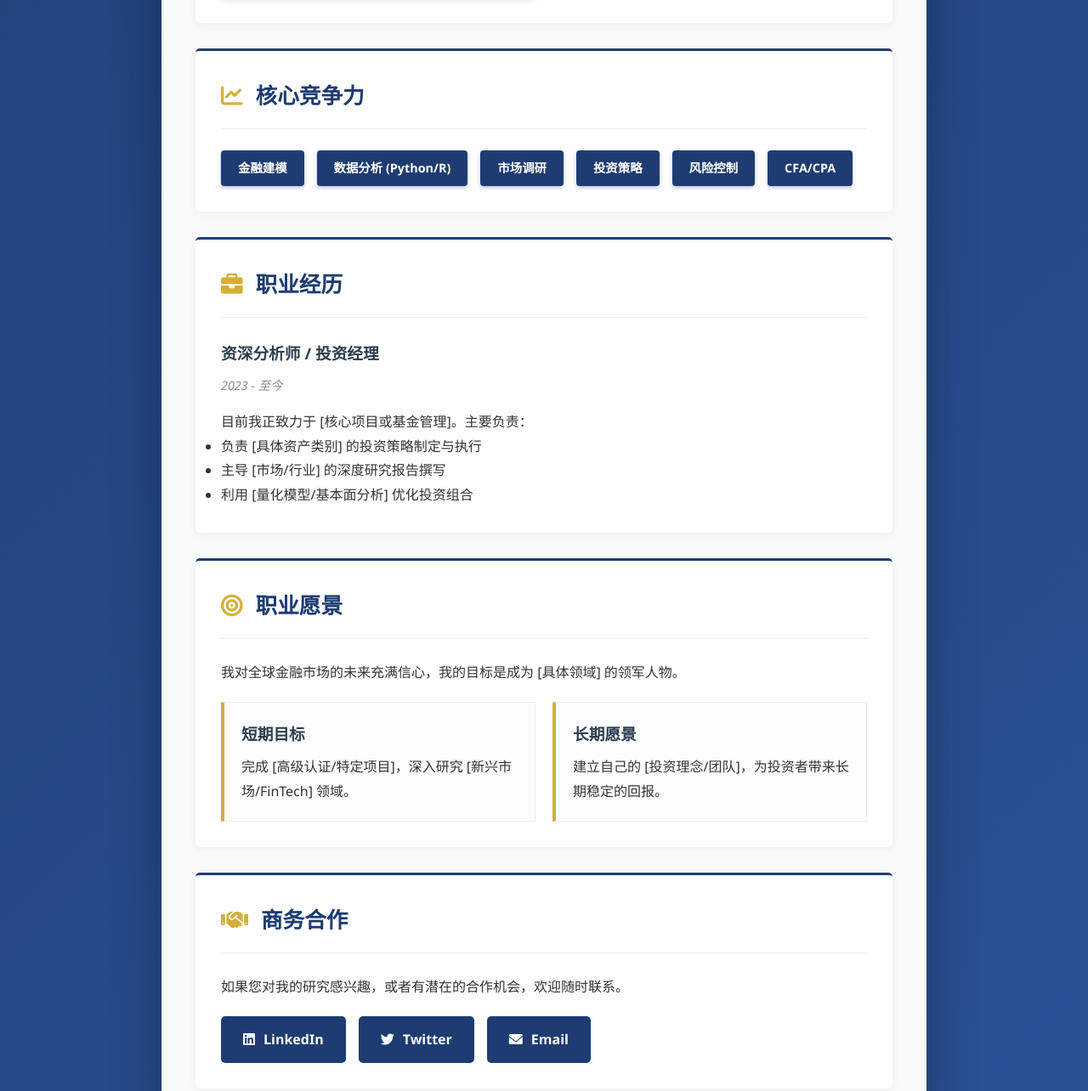
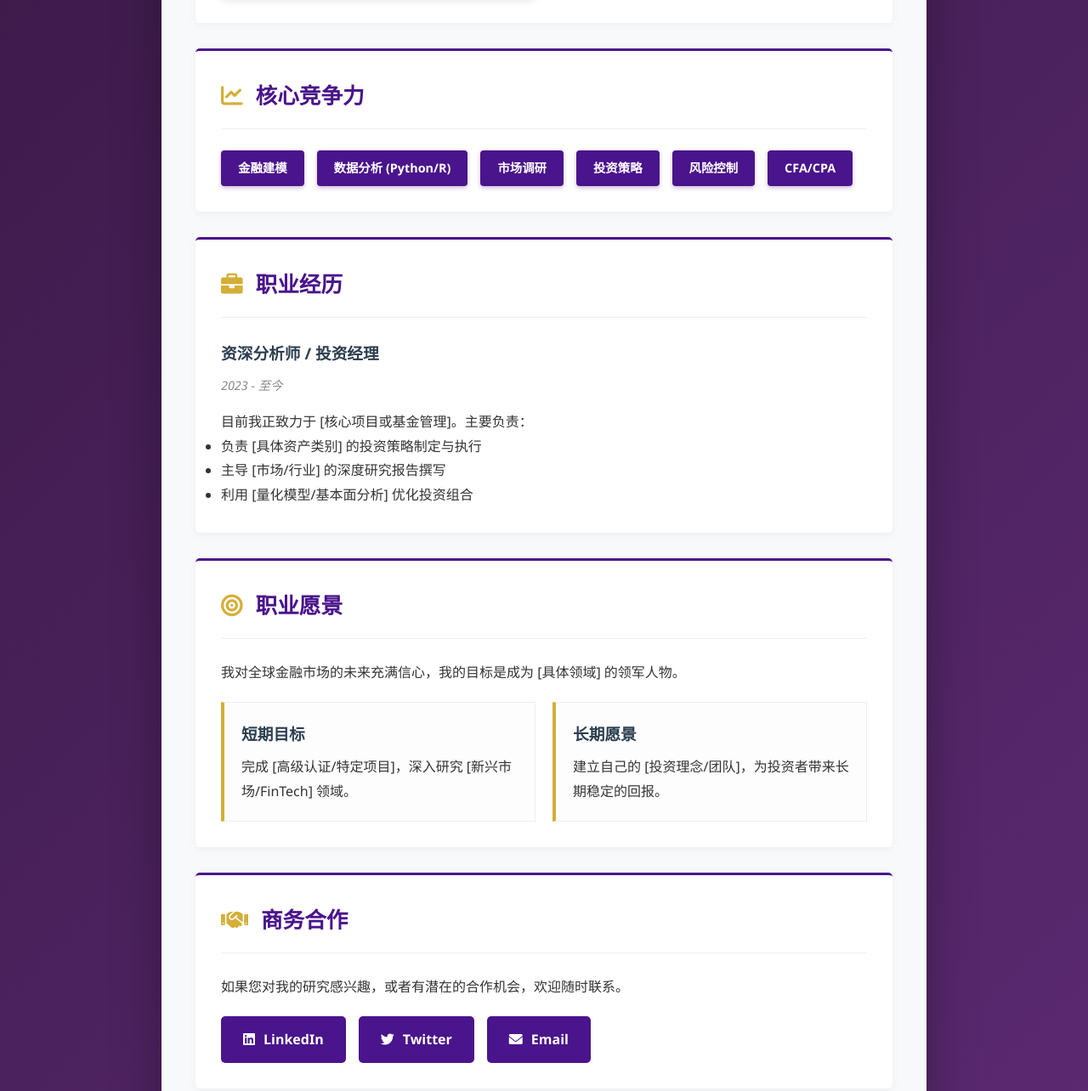
Before and after one commit to tangjianjun1982-gif/my-first-web, a plain HTML site: page index.html in a window 1280 px wide. Shown: the part 1434-2718 px from the top of the page at 85% size. Drawn offline with Linux system fonts and the light colour scheme.

Commit message:
请更新

```diff
--- a/index.html
+++ b/index.html
@@ -14,7 +14,7 @@
             <div class="avatar-placeholder">
                 <i class="fas fa-user-tie"></i>
             </div>
-            <h1>你好，我是 [你的名字]</h1>
+            <h1>你好我是X</h1>
             <p class="subtitle">洞察 · 分析 · 价值</p>
         </header>
 
--- a/style.css
+++ b/style.css
@@ -9,8 +9,8 @@ body {
     font-family: 'Segoe UI', 'PingFang SC', 'Microsoft YaHei', sans-serif;
     line-height: 1.8;
     color: #333;
-    /* 金融背景：深蓝色调，稳重、专业 */
-    background: linear-gradient(135deg, #1e3c72 0%, #2a5298 100%);
+    /* 富贵紫色背景：深紫到皇家紫的渐变 */
+    background: linear-gradient(135deg, #2E1437 0%, #5D2A74 100%);
     min-height: 100vh;
     padding-bottom: 50px; /* 增加底部间距 */
 }
@@ -49,7 +49,7 @@ header {
     align-items: center;
     justify-content: center;
     font-size: 50px;
-    color: #1e3c72;
+    color: #4a148c; /* 深紫色 */
     border: 4px solid #d4af37; /* 金色头像框 */
     box-shadow: 0 0 20px rgba(212, 175, 55, 0.5); /* 金色光晕 */
 }
@@ -81,7 +81,7 @@ main {
     margin-bottom: 30px;
     padding: 30px;
     border-radius: 5px;
-    border-top: 3px solid #1e3c72; /* 顶部深蓝装饰线 */
+    border-top: 3px solid #4a148c; /* 顶部深紫装饰线 */
     box-shadow: 0 2px 10px rgba(0,0,0,0.05);
     transition: transform 0.3s ease, box-shadow 0.3s ease;
 }
@@ -93,7 +93,7 @@ main {
 
 /* 标题样式 */
 h2 {
-    color: #1e3c72; /* 深蓝标题 */
+    color: #4a148c; /* 深紫标题 */
     margin-bottom: 25px;
     display: flex;
     align-items: center;
@@ -128,13 +128,13 @@ h2 i {
 }
 
 .skill-item {
-    background-color: #1e3c72; /* 深蓝背景 */
+    background-color: #4a148c; /* 深紫背景 */
     color: #fff;
     padding: 8px 20px;
     border-radius: 4px; /* 略微圆角 */
     font-weight: 600;
     font-size: 0.9em;
-    box-shadow: 0 2px 5px rgba(30, 60, 114, 0.3);
+    box-shadow: 0 2px 5px rgba(74, 20, 140, 0.3);
 }
 
 /* 金融特色图片展示区 */
@@ -206,7 +206,7 @@ h2 i {
     gap: 10px;
     text-decoration: none;
     color: #fff;
-    background-color: #1e3c72;
+    background-color: #4a148c;
     padding: 12px 25px;
     border-radius: 5px;
     transition: all 0.3s;
@@ -216,8 +216,8 @@ h2 i {
 
 .social-btn:hover {
     background-color: #fff;
-    color: #1e3c72;
-    border-color: #1e3c72;
+    color: #4a148c;
+    border-color: #4a148c;
 }
 
 /* 页脚 */
```
